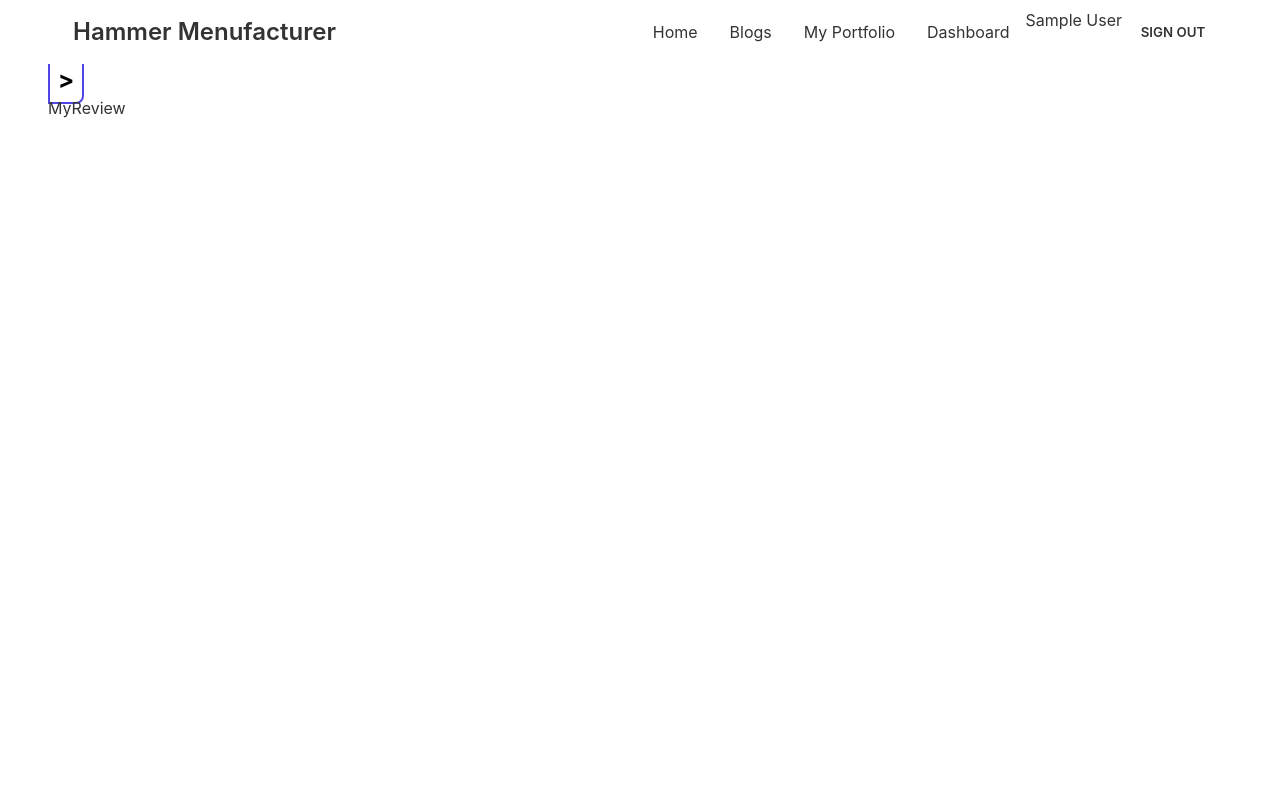
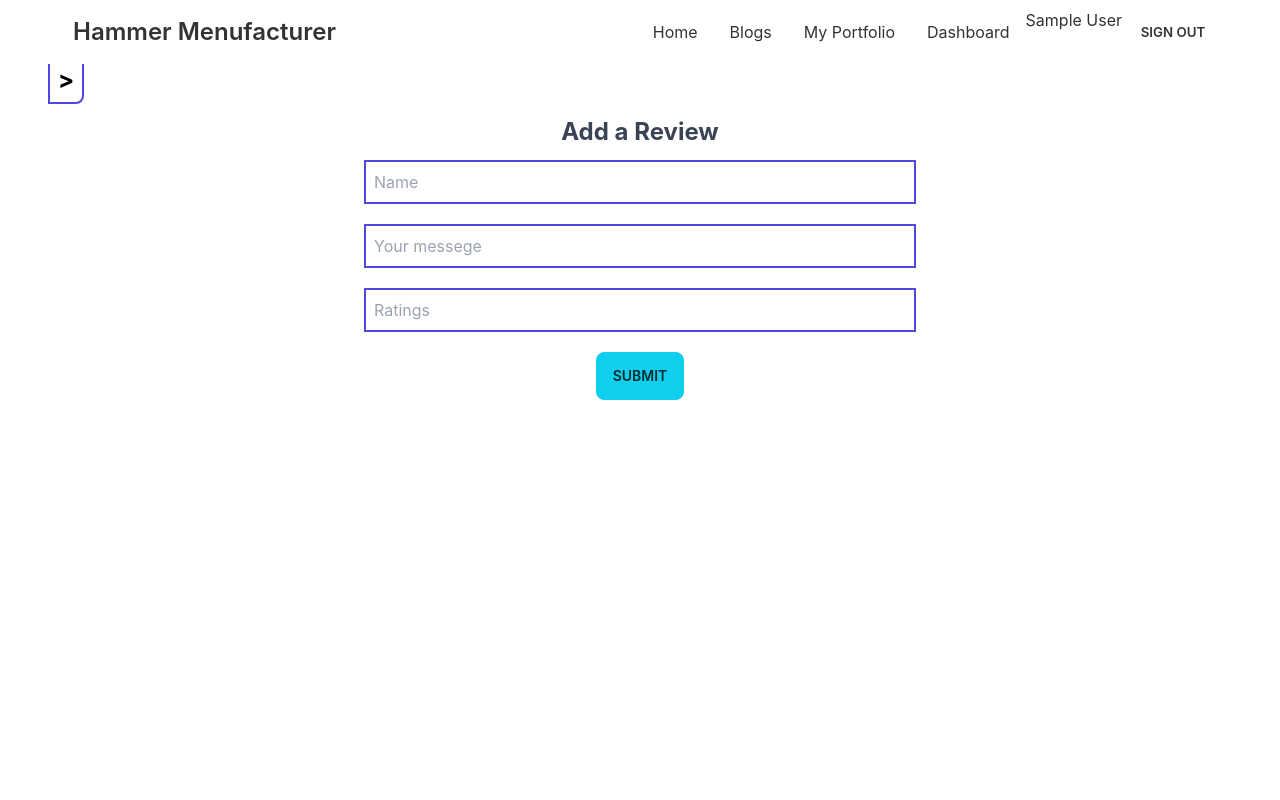
Before and after one commit to Rishat05/Hammer-Menufacturer, a React (Create React App) app: page /dashboard/myreview in a window 1280 px wide. Shown: the top 800 px of the page. Built offline with nearby package versions, Linux system fonts and the light colour scheme; no server answers; sample sign-in values are in the browser's storage.

Commit message:
review add

```diff
--- a/src/pages/Dashboard/Dashboard.js
+++ b/src/pages/Dashboard/Dashboard.js
@@ -18,7 +18,7 @@ const Dashboard = () => {
                 <ul className="menu p-4 overflow-y-auto w-80 bg-base-100 text-base-content">
 
                     <li><Link to={'/dashboard'} className="text-secondary font-semibold">Profile</Link></li>
-                    {user && !admin.admin && <li><Link to={'/dashboard/myreview'} className="text-secondary font-semibold">Review</Link></li>}
+                    {user && !admin.admin && <li><Link to={'/dashboard/myreview'} className="text-secondary font-semibold">Add a Review</Link></li>}
                     {
                         user && !admin.admin && <li><Link to={'/dashboard/myorders'} className="text-secondary font-semibold">My Orders</Link></li>
                     }
--- a/src/pages/Dashboard/MyReview.js
+++ b/src/pages/Dashboard/MyReview.js
@@ -1,9 +1,48 @@
 import React from 'react';
+import { useForm } from "react-hook-form";
+import { useAuthState } from 'react-firebase-hooks/auth';
+import auth from '../../firebase.init';
+import Swal from 'sweetalert2';
 
 const MyReview = () => {
+    const [user] = useAuthState(auth);
+    const { register, handleSubmit, reset } = useForm();
+
+    const onSubmit = data => {
+        const addedBy = user.email;
+        const review = { ...data, addedBy };
+        // console.log(review);
+        const url = `http://localhost:5000/review`;
+        fetch(url, {
+            method: 'POST',
+            headers: {
+                authorization: `Bearer ${localStorage.getItem("accessToken")}`,
+                'content-type': 'application/json'
+            },
+            body: JSON.stringify(review)
+        })
+            .then(res => res.json())
+            .then(result => {
+                // console.log(result);
+                if (result?.acknowledged) {
+                    Swal.fire("Good job!", "Review has been added", "success");
+                }
+
+            });
+
+        reset();
+    }
     return (
-        <div>
-            MyReview
+        <div className='lg:w-1/2 sm:w-3/4 px-5 mx-auto my-5'>
+            <h1 className="text-accent font-bold text-2xl mx-auto mt-5 text-center">
+                Add a Review
+            </h1>
+            <form className='grid grid-cols-1 gap-3 my-3 ' onSubmit={handleSubmit(onSubmit)}>
+                <input className='mb-2 border-2 border-indigo-600 p-2' placeholder='Name' {...register("name", { required: true, maxLength: 20 })} />
+                <input className='mb-2 border-2 border-indigo-600 p-2' placeholder='Your messege' {...register("Messege")} />
+                <input className='mb-2 border-2 border-indigo-600 p-2' placeholder='Ratings' type="number" {...register("ratings")} />
+                <input className='btn btn-primary  mx-auto' type="submit" value="Submit" />
+            </form>
         </div>
     );
 };
--- a/src/pages/Home/Home.js
+++ b/src/pages/Home/Home.js
@@ -2,6 +2,8 @@ import React from 'react';
 import Banner from './Banner';
 import Contact from './Contact';
 import CountOfView from './CountOfView/CountOfView';
+import Review from './Review';
+import ShowReview from './ShowReview';
 import Summery from './Summery/Summery';
 import Tools from './Tools';
 
@@ -12,6 +14,8 @@ const Home = () => {
             <Banner></Banner>
             <Tools></Tools>
             <Summery></Summery>
+            <ShowReview></ShowReview>
+            <Review></Review>
             <CountOfView></CountOfView>
             <Contact></Contact>
         </div>
--- /dev/null
+++ b/src/pages/Home/Review.js
@@ -0,0 +1,18 @@
+import React from 'react';
+
+const Review = (props) => {
+
+    console.log(props.review);
+
+    return (
+        <div class="card w-96 bg-base-100 shadow-xl">
+            <div class="card-body">
+                <h2 class="card-title">jhh</h2>
+                <p> whose shoes does he choose?</p>
+            </div>
+
+        </div>
+    );
+};
+
+export default Review;
--- /dev/null
+++ b/src/pages/Home/ShowReview.js
@@ -0,0 +1,33 @@
+import React, { useEffect, useState } from 'react';
+import Review from './Review';
+
+const ShowReview = () => {
+
+    const [reviews, setreviews] = useState([]);
+    useEffect(() => {
+        fetch('http://localhost:5000/reviews')
+            .then(res => res.json())
+            .then(data => setreviews(data));
+    }, []);
+    return (
+        <div>
+            <h3 className='text-primary text-5xl text-center font-bold mb-4'>Our Reviews</h3>
+            <div className='grid grid-cols-1 lg:grid-cols-3 gap-5'>
+                {
+                    reviews.map(review => <Review
+                        key={review._id}
+                        review={review}
+                    ></Review>)
+                }
+                {/* {
+                    reviews.map(review => <Review
+                        key={review._id}
+                        review={review}
+                    ></Review>)
+                } */}
+            </div>
+        </div>
+    );
+};
+
+export default ShowReview;
```
